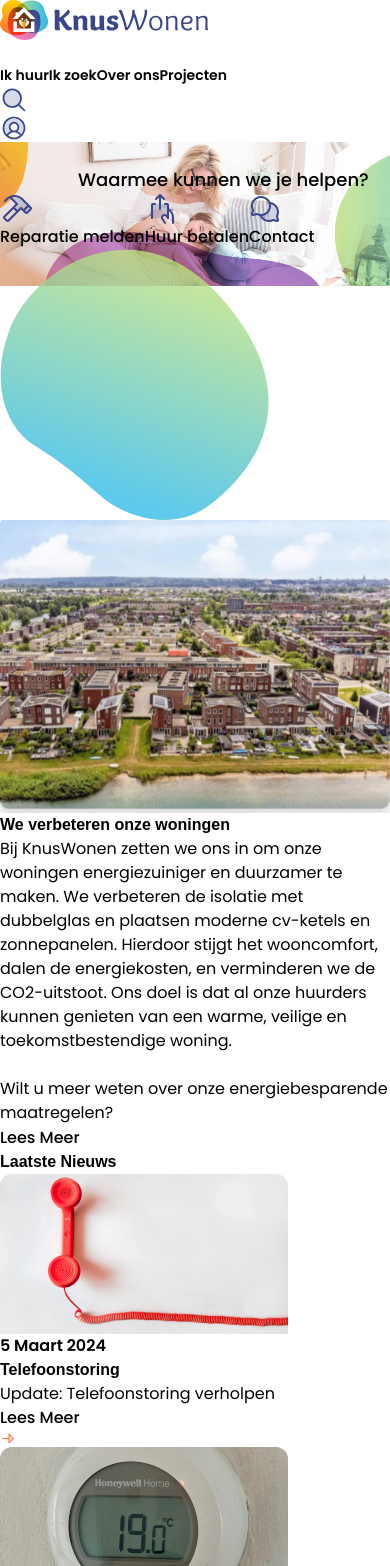
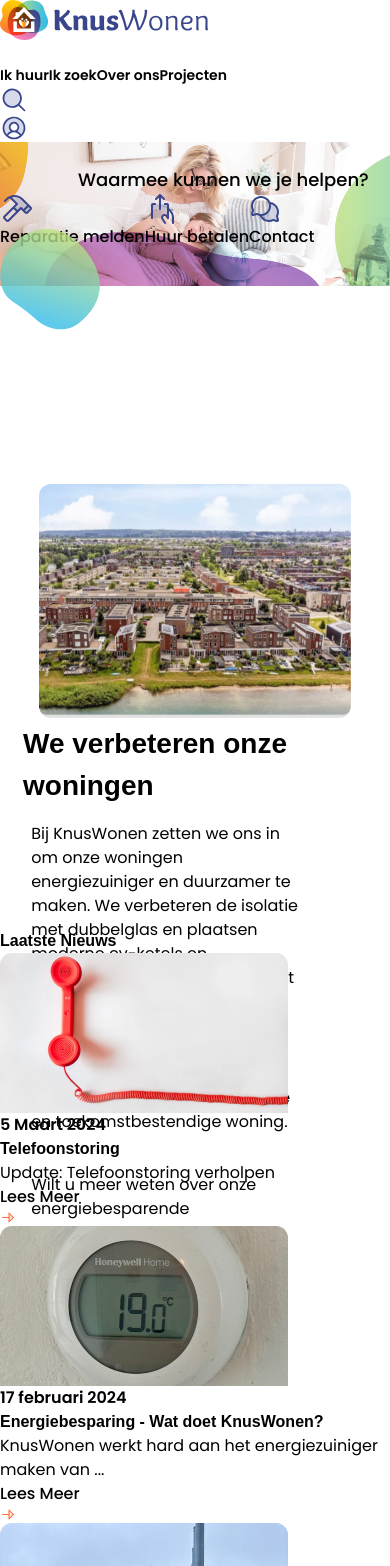
Before and after one commit to SiaLater69/knusWonen, a React (Vite) app: page / in a window 390 px wide. Shown: the top 1566 px of the page. Built offline with nearby package versions, Linux system fonts and the light colour scheme; a web font is replaced by a local one.

Commit message:
make CTA mobile responsive

```diff
--- a/src/App.css
+++ b/src/App.css
@@ -17,5 +17,35 @@
       margin-top: -120px;
       margin-left: 20%;
     }
+    .blob{
+      width: 100px;
+      height: 150px;
+      margin-top: -45px;
+    }
+    .cta{
+      height: 725px;
+    }
 
+    .cta h1{
+      font-size: 28px;
+      margin-top: 5px;
+      margin-left: 23px;
+    }
+
+    .cta p{
+      font-size: 16px;
+      margin-top: 15px;
+      margin-left: 8%;
+      width: 70%;
+    }
+
+    .cta button{
+      margin-left: 20%;
+    }
+    .image1{
+      margin-top: 130px;
+      width: 80%;
+      margin-left: 10%;
+      border-radius: 12px;
+    }
   }
--- a/src/components/Cta.jsx
+++ b/src/components/Cta.jsx
@@ -5,21 +5,21 @@ import CtaPath from '../assets/CTA/Path 3.svg';
 
 function Cta() {
   return (
-    <div className="w-[1512px] h-[500px] relative">
+    <div className=" cta lg:w-[1512px] lg:h-[500px] relative md:w-[800px] md:h-[650px] sm:w-[460px]">
       <img
-        className="absolute w-[254px] h-[274px] ml-[170px] mt-[-50px]"
+        className=" blob absolute lg:w-[254px] lg:h-[274px] lg:ml-[170px] lg:mt-[-50px] md:w-[200px] md:ml-[12%] md:mt-[-28px]"
         src={CtaPath}
         alt="CtaPath"
       />
       <img
         src={CtaImage}
         alt="CtaImage"
-        className="relative h-[372px] w-[496px] ml-[248px] mt-24 rounded-[12px] shadow-xl"
+        className="image1 relative  lg:h-[372px] lg:w-[496px] lg:ml-[248px] lg:mt-24 lg:rounded-[12px] shadow-xl md:h-[250px] md:w-[396px] md:ml-[20%] md:mt-6 md:rounded-[10px] md:shadow-md"
       />
 
       {/* right Text */}
 
-      <div className=' absolute left-1/2 ml-[50px] top-[-98px] mt-24'>
+      <div className=' absolute lg:left-1/2 lg:ml-[50px] lg:top-[-98px] lg:mt-24 md:ml-[18%] md:mt-[5px]'>
         <h1 className='text-[32px] overlock-bold text-[#35BCE7] mb-4 w-[597px]'>We verbeteren onze woningen</h1>
         <div className='poppins-regular text-base text-black w-[496px]'>
         <p>Bij KnusWonen zetten we ons in om onze woningen energiezuiniger en duurzamer te maken. We verbeteren de isolatie met dubbelglas en plaatsen moderne cv-ketels en zonnepanelen. Hierdoor stijgt het wooncomfort, dalen de energiekosten, en verminderen we de CO2-uitstoot. Ons doel is dat al onze huurders kunnen genieten van een warme, veilige en toekomstbestendige woning.</p>
```
